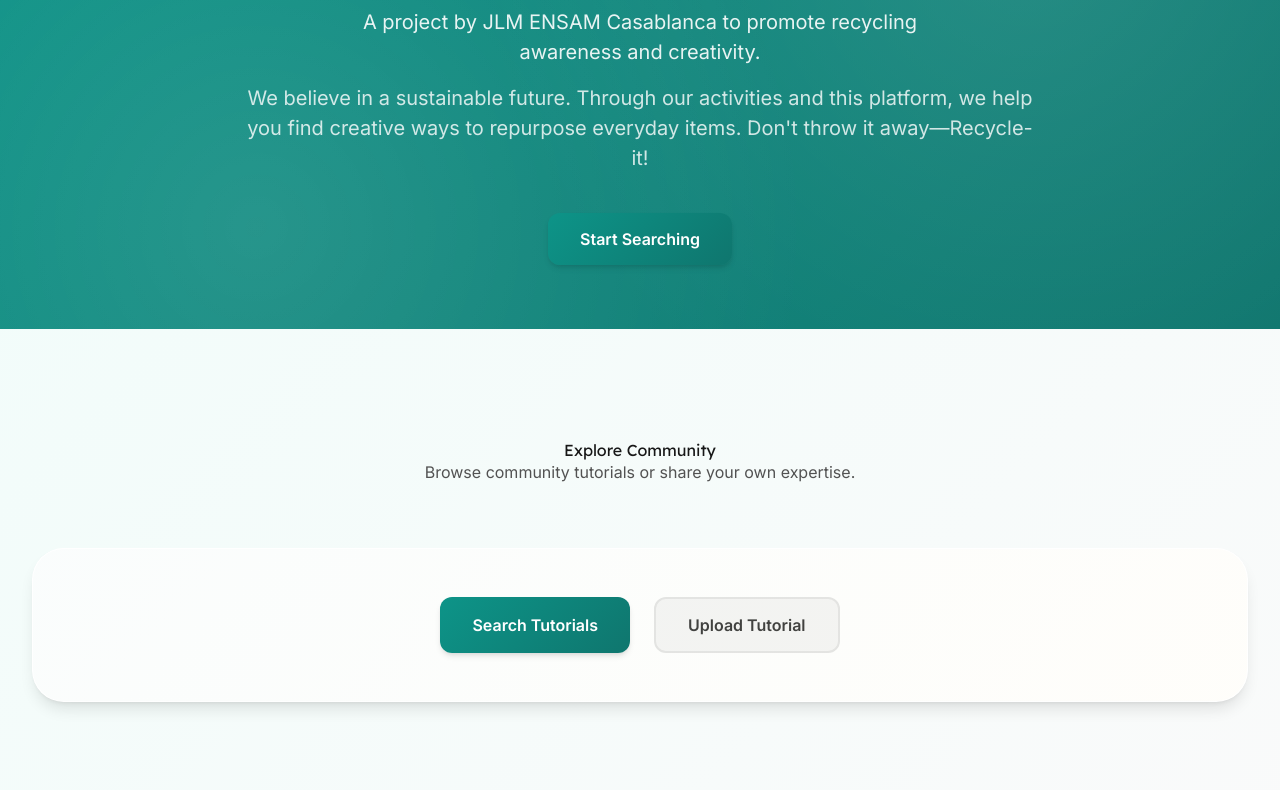
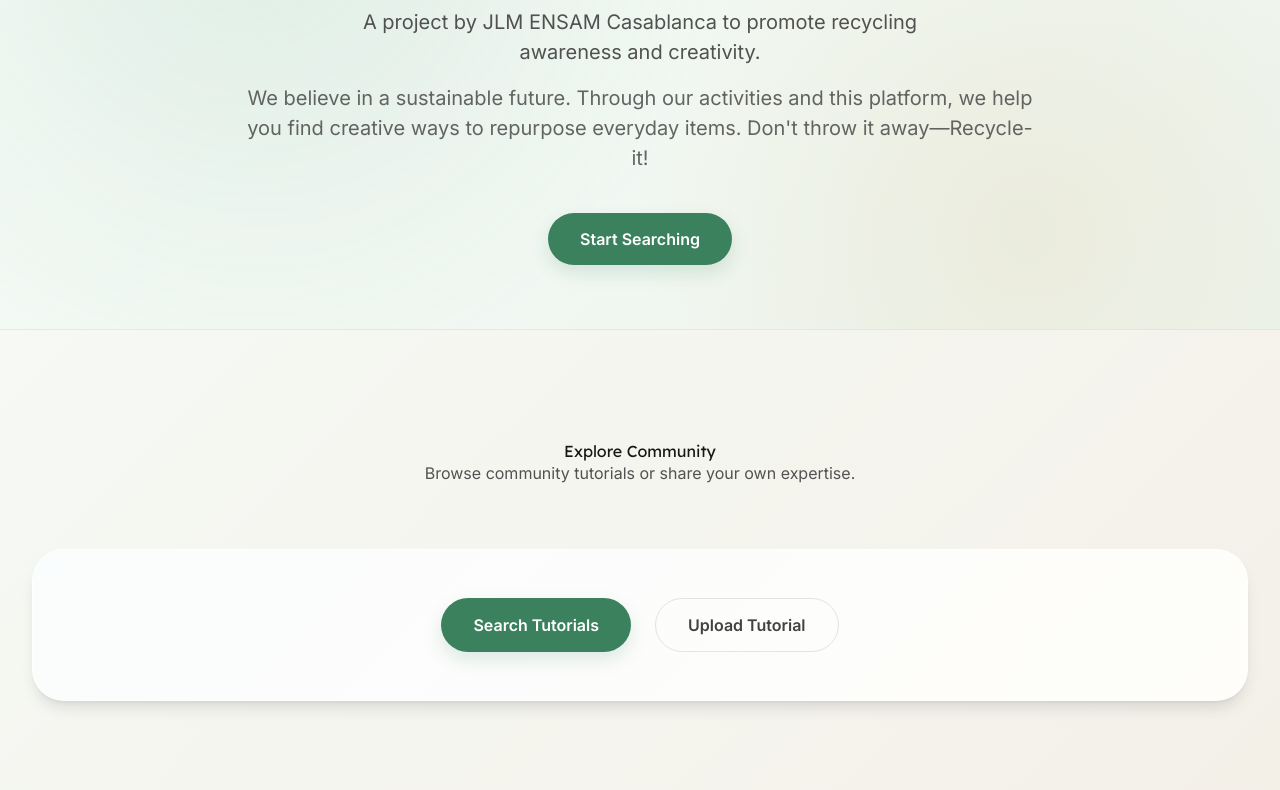
Before and after one commit to Reda-hi/Reda-hi.github.io, a website: page community/index.html in a window 1280 px wide. Shown: the part 258-1048 px from the top of the page. Drawn offline with nearby package versions, Linux system fonts and the light colour scheme.

Commit message:
Refine site palette and reduce visual noise

```diff
--- a/YTsearch/style.css
+++ b/YTsearch/style.css
@@ -1,31 +1,31 @@
 /* Professional Design System for Recycle-it - YT Search */
 
 :root {
-    /* Primary Colors - Teal/Green Palette */
-    --primary-50: #f0fdfa;
-    --primary-100: #ccfbf1;
-    --primary-200: #99f6e4;
-    --primary-300: #5eead4;
-    --primary-400: #2dd4bf;
-    --primary-500: #14b8a6;
-    --primary-600: #0d9488;
-    --primary-700: #0f766e;
-    --primary-800: #115e59;
-    --primary-900: #134e4a;
-    --primary-950: #042f2e;
+    /* Primary Colors - calm green palette */
+    --primary-50: #f4fbf7;
+    --primary-100: #e7f5ed;
+    --primary-200: #cfead9;
+    --primary-300: #a9d7bf;
+    --primary-400: #76be94;
+    --primary-500: #4e9b74;
+    --primary-600: #3b815e;
+    --primary-700: #2f6a4f;
+    --primary-800: #25543f;
+    --primary-900: #1f4435;
+    --primary-950: #163125;
 
-    /* Secondary Colors - Yellow/Orange Palette */
-    --secondary-50: #fefce8;
-    --secondary-100: #fef9c3;
-    --secondary-200: #fef08a;
-    --secondary-300: #fde047;
-    --secondary-400: #facc15;
-    --secondary-500: #eab308;
-    --secondary-600: #ca8a04;
-    --secondary-700: #a16207;
-    --secondary-800: #854d0e;
-    --secondary-900: #713f12;
-    --secondary-950: #422006;
+    /* Secondary Colors - soft amber palette */
+    --secondary-50: #fcf8ef;
+    --secondary-100: #f7ebce;
+    --secondary-200: #efd9a6;
+    --secondary-300: #e2c67b;
+    --secondary-400: #d2a94a;
+    --secondary-500: #c28d34;
+    --secondary-600: #a56e22;
+    --secondary-700: #84551b;
+    --secondary-800: #6e4517;
+    --secondary-900: #573612;
+    --secondary-950: #3f250d;
 
     /* Neutral Colors */
     --neutral-50: #fafafa;
@@ -51,7 +51,7 @@
     font-family: 'Inter', system-ui, -apple-system, sans-serif;
     line-height: 1.6;
     color: var(--neutral-700);
-    background: var(--neutral-50);
+    background: linear-gradient(135deg, #f7fcf8 0%, #f3efe7 100%);
     min-height: 100vh;
     display: flex;
     flex-direction: column;
@@ -118,16 +118,17 @@
 
 /* Hero */
 .hero {
-    background: linear-gradient(135deg, var(--primary-600) 0%, var(--primary-700) 100%);
-    color: white;
+    background: linear-gradient(135deg, #f6fbf8 0%, #eff5ee 100%);
+    color: var(--neutral-800);
     padding: 6rem 2rem;
     text-align: center;
     position: relative;
     overflow: hidden;
+    border-bottom: 1px solid rgba(47, 106, 79, 0.1);
 }
 
-.hero h1 { color: white; font-size: 3rem; margin-bottom: 1.5rem; }
-.hero .subtitle { font-size: 1.25rem; opacity: 0.9; max-width: 700px; margin: 0 auto; }
+.hero h1 { color: var(--neutral-900); font-size: 3rem; margin-bottom: 1.5rem; }
+.hero .subtitle { font-size: 1.25rem; opacity: 0.9; max-width: 700px; margin: 0 auto; color: var(--neutral-700); }
 
 /* Buttons */
 .cta-button {
@@ -135,39 +136,23 @@
     align-items: center;
     gap: 0.5rem;
     padding: 0.875rem 2rem;
-    background: linear-gradient(135deg, var(--primary-600), var(--primary-700));
+    background: var(--primary-600);
     color: white;
     border: none;
-    border-radius: 0.75rem;
+    border-radius: 999px;
     font-weight: 600;
     font-size: 1rem;
     cursor: pointer;
-    transition: all 0.3s cubic-bezier(0.4, 0, 0.2, 1);
-    box-shadow: var(--shadow-md);
+    transition: transform 0.2s ease, box-shadow 0.2s ease;
+    box-shadow: 0 8px 18px rgba(59, 129, 94, 0.16);
     text-decoration: none;
     position: relative;
-    overflow: hidden;
-}
-
-.cta-button::before {
-    content: '';
-    position: absolute;
-    top: 0;
-    left: -100%;
-    width: 100%;
-    height: 100%;
-    background: linear-gradient(90deg, transparent, rgba(255, 255, 255, 0.2), transparent);
-    transition: left 0.5s ease;
-}
-
-.cta-button:hover::before {
-    left: 100%;
 }
 
 .cta-button:hover {
-    transform: translateY(-2px);
-    box-shadow: var(--shadow-lg);
-    background: linear-gradient(135deg, var(--primary-700), var(--primary-800));
+    transform: translateY(-1px);
+    box-shadow: 0 10px 20px rgba(59, 129, 94, 0.2);
+    background: var(--primary-700);
     color: white;
 }
 
--- a/community/style.css
+++ b/community/style.css
@@ -2,31 +2,31 @@
 
 /* CSS Custom Properties - Professional Color System */
 :root {
-    /* Primary Colors - Teal/Green Palette */
-    --primary-50: #f0fdfa;
-    --primary-100: #ccfbf1;
-    --primary-200: #99f6e4;
-    --primary-300: #5eead4;
-    --primary-400: #2dd4bf;
-    --primary-500: #14b8a6;
-    --primary-600: #0d9488;
-    --primary-700: #0f766e;
-    --primary-800: #115e59;
-    --primary-900: #134e4a;
-    --primary-950: #042f2e;
+    /* Primary Colors - calm green palette */
+    --primary-50: #f4fbf7;
+    --primary-100: #e7f5ed;
+    --primary-200: #cfead9;
+    --primary-300: #a9d7bf;
+    --primary-400: #76be94;
+    --primary-500: #4e9b74;
+    --primary-600: #3b815e;
+    --primary-700: #2f6a4f;
+    --primary-800: #25543f;
+    --primary-900: #1f4435;
+    --primary-950: #163125;
 
-    /* Secondary Colors - Yellow/Orange Palette */
-    --secondary-50: #fefce8;
-    --secondary-100: #fef9c3;
-    --secondary-200: #fef08a;
-    --secondary-300: #fde047;
-    --secondary-400: #facc15;
-    --secondary-500: #eab308;
-    --secondary-600: #ca8a04;
-    --secondary-700: #a16207;
-    --secondary-800: #854d0e;
-    --secondary-900: #713f12;
-    --secondary-950: #422006;
+    /* Secondary Colors - soft amber palette */
+    --secondary-50: #fcf8ef;
+    --secondary-100: #f7ebce;
+    --secondary-200: #efd9a6;
+    --secondary-300: #e2c67b;
+    --secondary-400: #d2a94a;
+    --secondary-500: #c28d34;
+    --secondary-600: #a56e22;
+    --secondary-700: #84551b;
+    --secondary-800: #6e4517;
+    --secondary-900: #573612;
+    --secondary-950: #3f250d;
 
     /* Neutral Colors - Professional Gray Palette */
     --neutral-50: #fafafa;
@@ -76,7 +76,7 @@
     font-family: 'Inter', system-ui, -apple-system, sans-serif;
     line-height: 1.6;
     color: var(--text-color);
-    background: linear-gradient(135deg, var(--primary-50) 0%, var(--neutral-50) 100%);
+    background: linear-gradient(135deg, #f7fcf8 0%, #f3efe7 100%);
     display: flex;
     flex-direction: column;
     min-height: 100vh;
@@ -214,24 +214,23 @@
 
 /* Professional Hero Section */
 .hero {
-    background: linear-gradient(135deg, var(--primary-600) 0%, var(--primary-700) 100%);
-    color: white;
+    background: linear-gradient(135deg, #f5fbf7 0%, #eef5ee 100%);
+    color: var(--neutral-800);
     text-align: center;
     padding: 6rem 2rem 4rem;
     margin-bottom: 3rem;
     position: relative;
     overflow: hidden;
+    border-bottom: 1px solid rgba(47, 106, 79, 0.1);
 }
 
 .hero::before {
     content: '';
     position: absolute;
-    top: 0;
-    left: 0;
-    right: 0;
-    bottom: 0;
-    background: radial-gradient(circle at 20% 80%, rgba(255, 255, 255, 0.1) 0%, transparent 50%),
-                radial-gradient(circle at 80% 20%, rgba(255, 255, 255, 0.1) 0%, transparent 50%);
+    inset: 0;
+    background: radial-gradient(circle at 20% 20%, rgba(78, 155, 116, 0.12) 0%, transparent 42%),
+                radial-gradient(circle at 80% 80%, rgba(194, 141, 52, 0.1) 0%, transparent 36%);
+    pointer-events: none;
 }
 
 .hero h1 {
@@ -240,6 +239,7 @@
     font-weight: 700;
     position: relative;
     z-index: 1;
+    color: var(--neutral-900);
 }
 
 .hero p {
@@ -250,6 +250,7 @@
     position: relative;
     z-index: 1;
     font-weight: 400;
+    color: var(--neutral-700);
 }
 
 /* Professional Container */
@@ -531,39 +532,23 @@
     align-items: center;
     gap: 0.5rem;
     padding: 0.875rem 2rem;
-    background: linear-gradient(135deg, var(--primary-600), var(--primary-700));
+    background: var(--primary-600);
     color: white;
     border: none;
-    border-radius: 0.75rem;
+    border-radius: 999px;
     font-weight: 600;
     font-size: 1rem;
     cursor: pointer;
-    transition: all 0.3s cubic-bezier(0.4, 0, 0.2, 1);
-    box-shadow: var(--shadow-md);
+    transition: transform 0.2s ease, box-shadow 0.2s ease;
+    box-shadow: 0 8px 18px rgba(59, 129, 94, 0.16);
     text-decoration: none;
     position: relative;
-    overflow: hidden;
-}
-
-.cta-button::before {
-    content: '';
-    position: absolute;
-    top: 0;
-    left: -100%;
-    width: 100%;
-    height: 100%;
-    background: linear-gradient(90deg, transparent, rgba(255, 255, 255, 0.2), transparent);
-    transition: left 0.5s ease;
-}
-
-.cta-button:hover::before {
-    left: 100%;
 }
 
 .cta-button:hover {
-    transform: translateY(-2px);
-    box-shadow: var(--shadow-lg);
-    background: linear-gradient(135deg, var(--primary-700), var(--primary-800));
+    transform: translateY(-1px);
+    box-shadow: 0 10px 20px rgba(59, 129, 94, 0.2);
+    background: var(--primary-700);
 }
 
 .cta-button:active {
@@ -583,21 +568,22 @@
     align-items: center;
     gap: 0.5rem;
     padding: 0.875rem 2rem;
-    background: var(--neutral-100);
+    background: #ffffff;
     color: var(--neutral-700);
-    border: 2px solid var(--neutral-200);
-    border-radius: 0.75rem;
+    border: 1px solid var(--neutral-200);
+    border-radius: 999px;
     font-weight: 600;
     font-size: 1rem;
     cursor: pointer;
-    transition: all 0.3s ease;
+    transition: transform 0.2s ease, box-shadow 0.2s ease;
     text-decoration: none;
 }
 
 .secondary-button:hover {
-    background: var(--neutral-200);
+    background: var(--neutral-50);
     border-color: var(--neutral-300);
     transform: translateY(-1px);
+    box-shadow: 0 6px 14px rgba(0, 0, 0, 0.06);
 }
 
 /* Professional Form Elements - Enhanced */
```
Also changed, not shown: index.html (+1 -5 lines).
